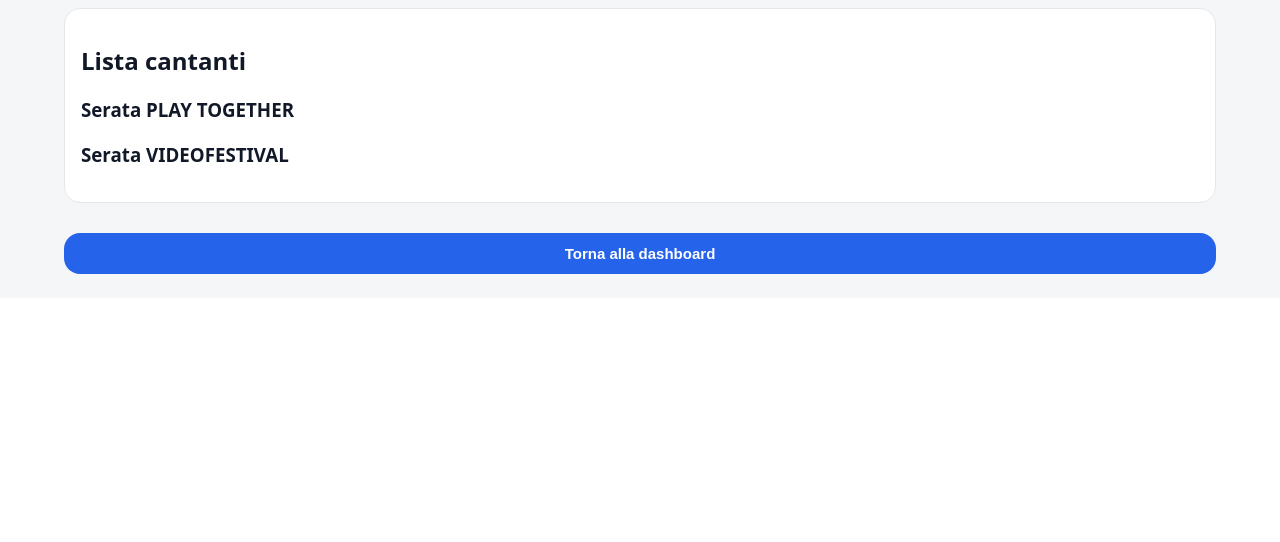
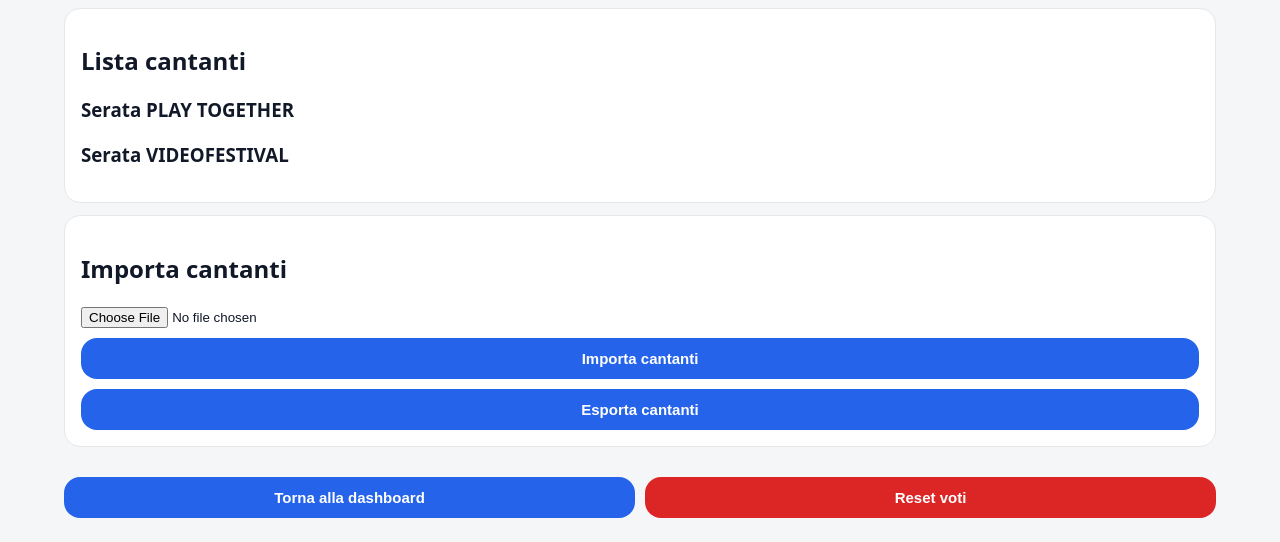
Before and after one commit to pikke17/play-the-future, a Flask app: page /admin/singers in a window 1280 px wide. Shown: the part 694-1236 px from the top of the page. Before the commit the page ends 968 px from the top, so only its background shows below. Run offline with Flask 3, Linux system fonts and the light colour scheme; the visitor is signed in with stand-in values (Sample User, id 1); data that the repository does not hold is empty.

Commit message:
Import/export

```diff
--- a/app.py
+++ b/app.py
@@ -265,7 +265,7 @@ def televoting_stop():
     set_televoting_active(get_current_day(), False)
     return redirect(url_for("admin_dashboard"))
 
-@app.route("/admin/reset", methods=["POST"])
+@app.route("/admin/reset")
 def admin_reset():
 
     if not session.get("admin_logged"):
@@ -275,7 +275,6 @@ def admin_reset():
     cur = conn.cursor()
 
     cur.execute("DELETE FROM votes")
-
     cur.execute("UPDATE tickets SET has_voted = 0")
 
     conn.commit()
@@ -343,9 +342,8 @@ def delete_singer(id):
     cur.execute("SELECT COUNT(*) FROM votes WHERE singer_id = ?", (id,))
     votes_count = cur.fetchone()[0]
 
-    if votes_count == 0:
-        cur.execute("DELETE FROM singers WHERE id = ?", (id,))
-        conn.commit()
+    cur.execute("DELETE FROM singers WHERE id = ?", (id,))
+    conn.commit()
 
     conn.close()
     return redirect(url_for("admin_singers"))
@@ -393,6 +391,82 @@ def edit_singer(id):
         return "Cantante non trovato", 404
 
     return render_template("admin_singers_edit.html", singer=singer)
+
+from flask import Response
+@app.route("/admin/singers/export")
+def export_singers():
+    if not session.get("admin_logged"):
+        return redirect(url_for("admin_login"))
+
+    conn = get_connection()
+    cur = conn.cursor()
+
+    cur.execute("""
+        SELECT firstName, lastName, songTitle, songAuthor, day
+        FROM singers
+        ORDER BY day, firstName
+    """)
+
+    rows = cur.fetchall()
+    conn.close()
+
+    # costruzione CSV
+    lines = ["firstName,lastName,songTitle,songAuthor,day"]
+
+    for r in rows:
+        lines.append(",".join([
+            r[0] or "",
+            r[1] or "",
+            r[2] or "",
+            r[3] or "",
+            str(r[4])
+        ]))
+
+    csv_data = "\n".join(lines)
+
+    return Response(
+        csv_data,
+        mimetype="text/csv",
+        headers={"Content-Disposition": "attachment;filename=singers.csv"}
+    )
+
+import csv
+import io
+@app.route("/admin/singers/import", methods=["POST"])
+def import_singers():
+    if not session.get("admin_logged"):
+        return redirect(url_for("admin_login"))
+
+    file = request.files.get("file")
+
+    if not file:
+        return "File mancante", 400
+
+    stream = io.StringIO(file.stream.read().decode("UTF-8"))
+    reader = csv.DictReader(stream)
+
+    conn = get_connection()
+    cur = conn.cursor()
+
+    for row in reader:
+        try:
+            cur.execute("""
+                INSERT INTO singers (firstName, lastName, songTitle, songAuthor, day)
+                VALUES (?, ?, ?, ?, ?)
+            """, (
+                row["firstName"],
+                row["lastName"],
+                row["songTitle"],
+                row["songAuthor"],
+                int(row["day"])
+            ))
+        except:
+            pass  # ignora duplicati/errori
+
+    conn.commit()
+    conn.close()
+
+    return redirect(url_for("admin_singers"))
 
 @app.route("/admin/day/<int:day>", methods=["POST"])
 def change_day(day):
--- a/static/app.css
+++ b/static/app.css
@@ -277,3 +277,22 @@ h1 {
 .day-btn {
   width: 100%;   /* 👈 riempie lo spazio */
 }
+
+.actions-row {
+  display: flex;
+  gap: 10px;
+  margin-top: 20px;
+}
+
+.actions-row a {
+  flex: 1;
+}
+
+.actions-row .button {
+  width: 100%;
+}
+
+/* bottone rosso */
+.danger-btn {
+  background: #dc2626;
+}
--- a/templates/admin_singers.html
+++ b/templates/admin_singers.html
@@ -88,7 +88,6 @@
         <!-- AZIONI -->
         <div class="actions">
 
-          {% if s[6] == 0 %}
             <a href="/admin/singers/edit/{{ s[0] }}">
               <button class="button admin-button">Modifica</button>
             </a>
@@ -98,11 +97,6 @@
                 Elimina
               </button>
             </a>
-          {% else %}
-            <small style="color:var(--muted);">
-              🔒 Non modificabile (ha voti)
-            </small>
-          {% endif %}
 
         </div>
 
@@ -134,7 +128,6 @@
         <!-- AZIONI -->
         <div class="actions">
 
-          {% if s[6] == 0 %}
             <a href="/admin/singers/edit/{{ s[0] }}">
               <button class="button admin-button">Modifica</button>
             </a>
@@ -144,11 +137,6 @@
                 Elimina
               </button>
             </a>
-          {% else %}
-            <small style="color:var(--muted);">
-              🔒 Non modificabile (ha voti)
-            </small>
-          {% endif %}
 
         </div>
 
@@ -158,14 +146,36 @@
 
 </div>
 
-  <!-- 🔙 TORNA ALLA DASHBOARD -->
-  <div style="margin-top:20px;">
+  <div class="card">
+  <h2>Importa cantanti</h2>
+
+  <form method="post" action="/admin/singers/import" enctype="multipart/form-data">
+    <input type="file" name="file" accept=".csv" required>
+    <button class="button admin-button">Importa cantanti</button>
+  </form>
+
+  <a href="/admin/singers/export">
+    <button class="button admin-button">Esporta cantanti</button>
+  </a>
+
+  </div>
+
+  <div class="actions-row">
+
     <a href="/admin_dashboard">
-      <button class="button admin-button">
+        <button class="button admin-button">
         Torna alla dashboard
-      </button>
+        </button>
     </a>
+
+    <a href="/admin/reset">
+        <button class="button admin-button danger-btn">
+        Reset voti
+        </button>
+    </a>
+
   </div>
+
 
 </div>
 
```
